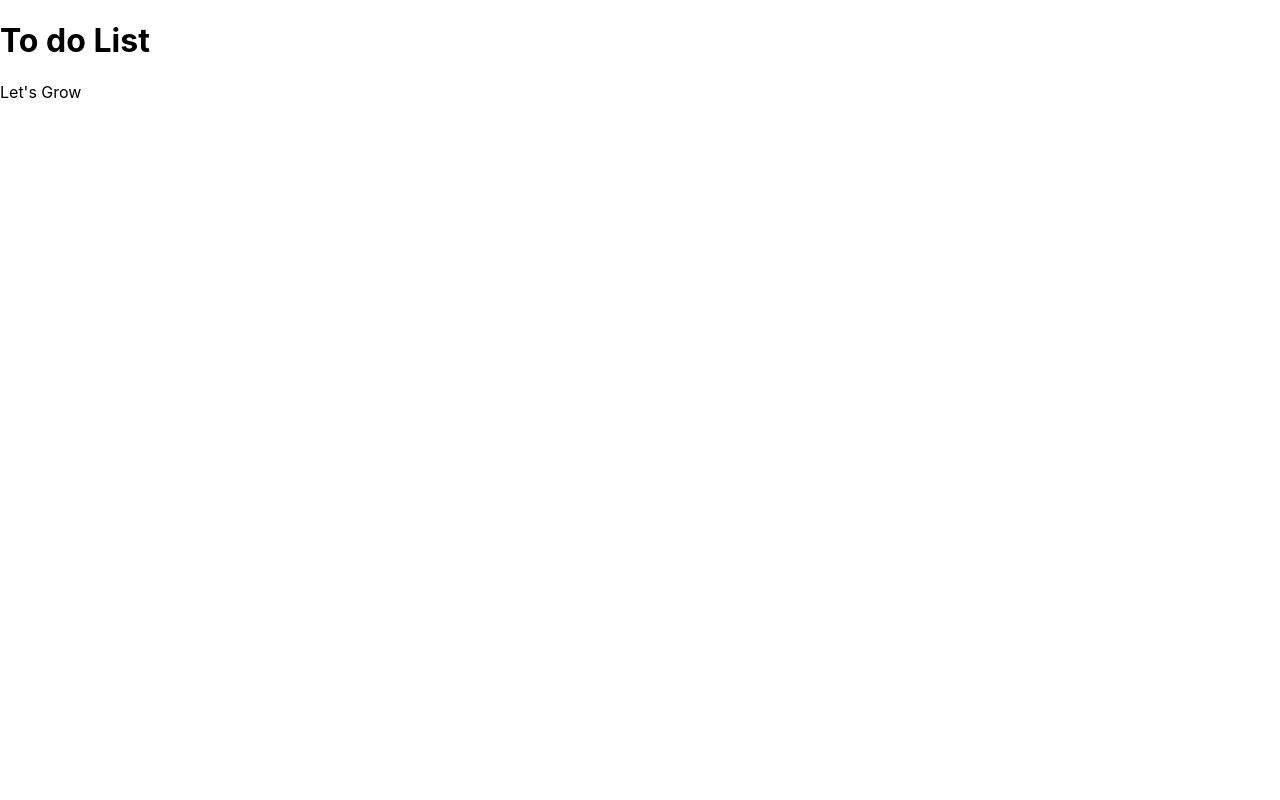
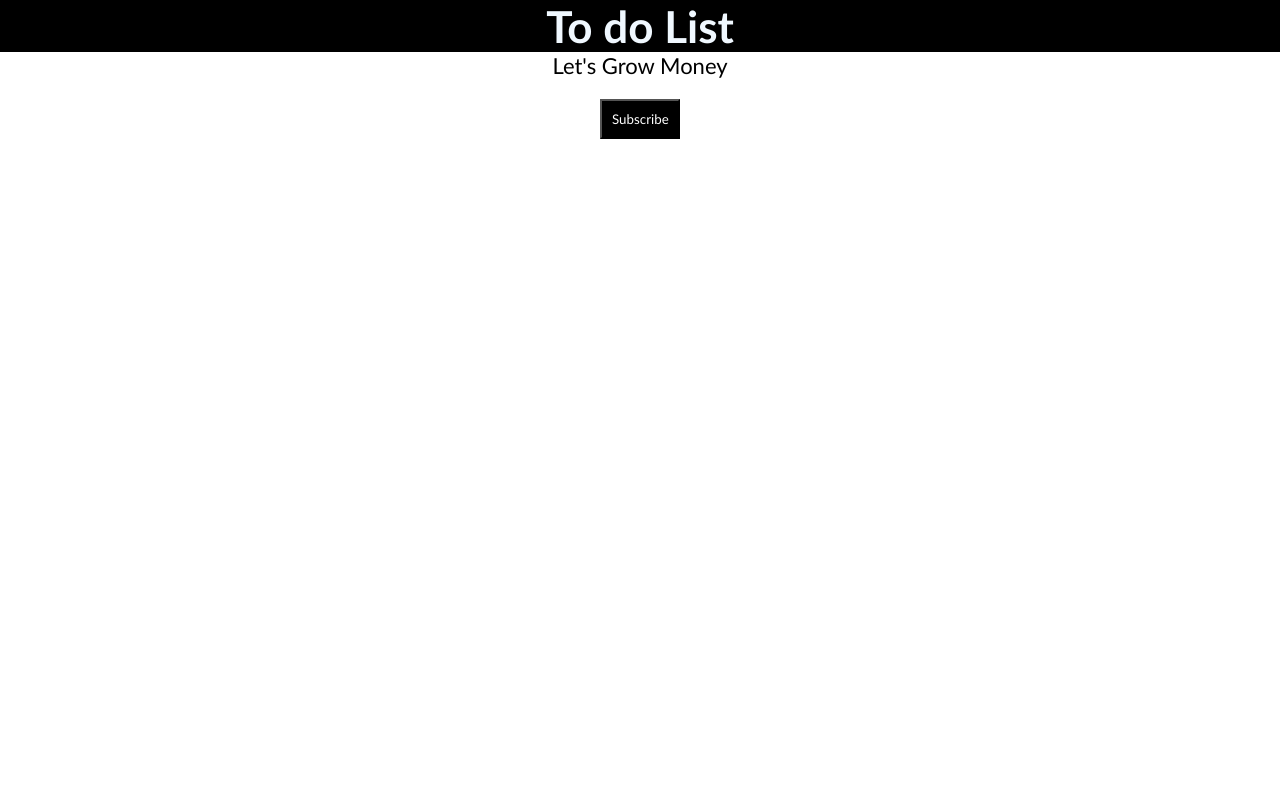
Before and after one commit to Divya-dhars/todolist-app, a React (Create React App) app: page / in a window 1280 px wide. Shown: the top 800 px of the page. Built offline with nearby package versions, Linux system fonts and the light colour scheme.

Commit message:
Click Events completed

```diff
--- a/src/App.js
+++ b/src/App.js
@@ -1,5 +1,7 @@
 import Header from './Header';
 import Content from './Content';
+import Footer from './Footer';
+import './App.css';
 function App() {
 
   function handleNameChange(){
@@ -8,9 +10,10 @@ function App() {
     return names(int);
   }
   return (
-    <div>
+    <div className="App">
       <Header />
       <Content />
+      <Footer />
     </div>
   );
 }
--- a/src/Content.js
+++ b/src/Content.js
@@ -5,8 +5,19 @@ const Content=()=>{
         const int=Math.floor(Math.random()*3);
         return names[int];
     }
+
+    const handleClick=(e)=>{
+      console.log(e.target.innerText)
+    }
+
+    const handleClick2=(name)=>{
+      console.log(`Hi ${name}`)
+    }
    return (
-     <p>Let's {handleNameChange()}</p>
+    <main>
+        <p onDoubleClick={()=>handleClick2('Divya')}>Let's {handleNameChange()} Money</p>
+        <button onClick={(e)=> handleClick(e)}>Subscribe</button>
+    </main>
    )
  }
 
--- a/src/Footer.js
+++ b/src/Footer.js
@@ -1,8 +1,8 @@
- import React from 'react';
-
- const Footer=()=>{
-    const year=new Date();//here used date object
+import React from 'react';
+const Footer=()=>{
+    const year=new Date();
     return(
-        <footer>Copyright &copy; year.getFullYear()</footer>
+        <footer>Copyright &copy; {year.getFullYear()}</footer>
     )
- }
+}
+export default Footer
--- a/src/Header.js
+++ b/src/Header.js
@@ -1,8 +1,14 @@
 import React from 'react';
 
 function Header(){
+    // const headerStyle={
+    //     backgroundColor:'mediumblue',
+    //     color:'white'}
     return (
-        <h1>To do List</h1>
+        // <header style={{backgroundColor:'mediumblue',color:'white'}}>{/*inline styling*/}
+        <header>
+          <h1>To do List</h1>
+        </header>
     );
 }
 export default  Header;
--- a/src/index.css
+++ b/src/index.css
@@ -1,13 +1,55 @@
-body {
-  margin: 0;
-  font-family: -apple-system, BlinkMacSystemFont, 'Segoe UI', 'Roboto', 'Oxygen',
-    'Ubuntu', 'Cantarell', 'Fira Sans', 'Droid Sans', 'Helvetica Neue',
-    sans-serif;
-  -webkit-font-smoothing: antialiased;
-  -moz-osx-font-smoothing: grayscale;
+*{
+  margin:0;
+  padding:0;
+  box-sizing:border-box;
+  font-family: 'Gill Sans', 'Gill Sans MT', Calibri, 'Trebuchet MS', sans-serif;
+}
+html{
+  font-size:22px;
+}
+body{
+  min-height: 100vh;
+  -webkit-font-smoothing:antialiased;
+  -moz-osx-font-smoothing:grayscale;
 }
 
-code {
-  font-family: source-code-pro, Menlo, Monaco, Consolas, 'Courier New',
-    monospace;
+.App{
+  display:flex;
+  flex-direction:column;
+  height:100vh;
+  width:100%;
+  margin:auto;
 }
+
+header{
+  width:100%;
+  padding:0 0.25em;
+  background-color: black;
+  color:aliceblue;
+  display:flex;
+  justify-content:space-between;
+  align-items:center;
+  place-content: center;
+}
+main{
+  width:100%;
+  display:flex;
+  flex-direction:column;
+  align-items: center;
+  justify-content: center;
+}
+main button{
+  margin:20px;
+  padding:10px;
+  width:80px;
+  background-color:black;
+  color:white;
+
+}
+footer{
+  width:100%;
+  color:black;
+  padding-top:900px;
+  display:grid;
+  place-content: center;
+}
```
